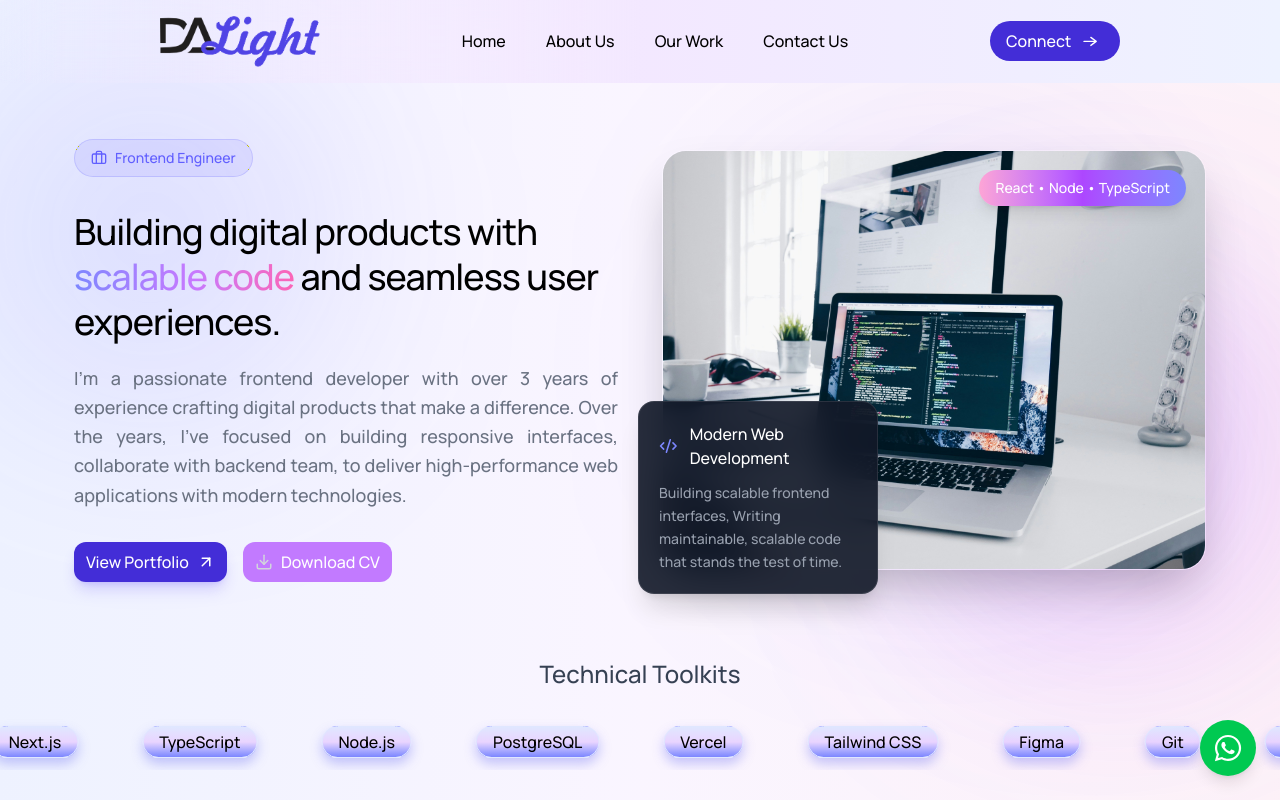
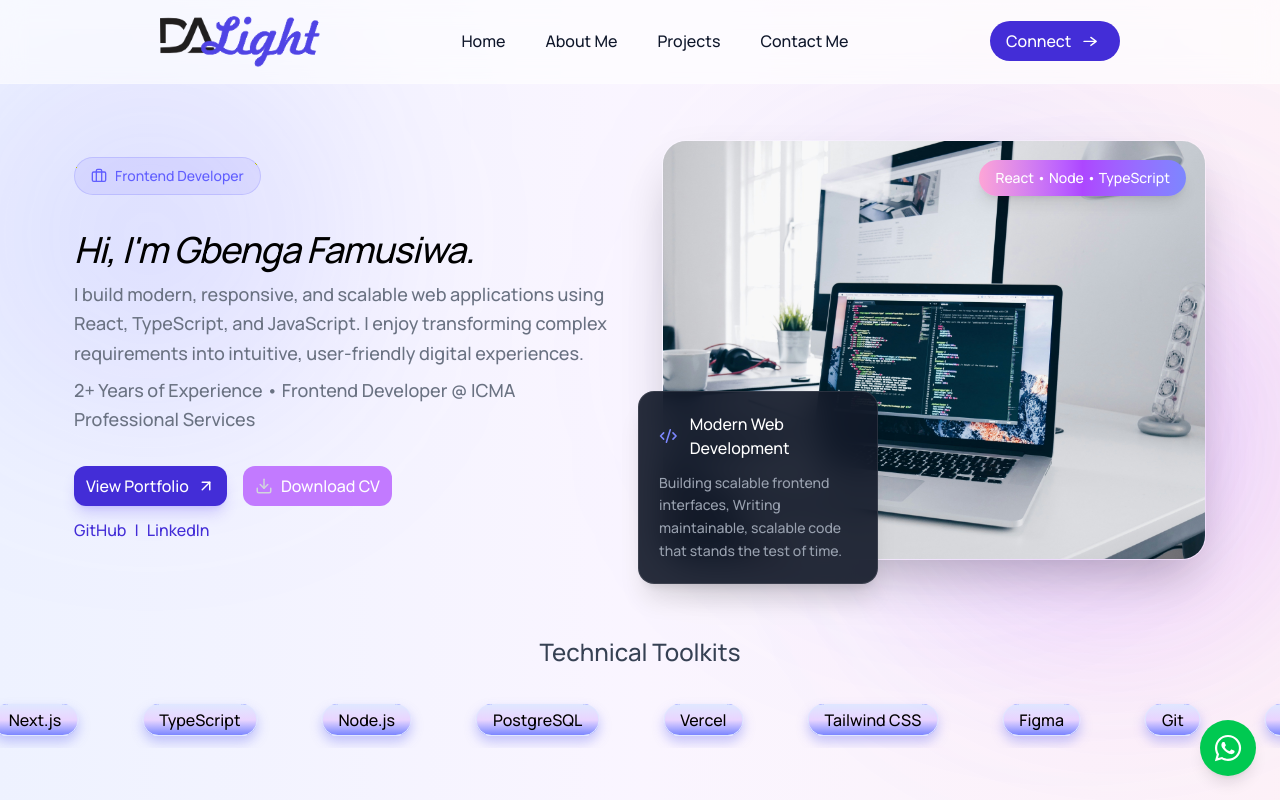
Before and after one commit to Famusiwa/Portfolio, a React (Vite) app: page / in a window 1280 px wide. Shown: the top 800 px of the page. Built offline with nearby package versions, Linux system fonts and the light colour scheme.

Commit message:
page modifications

```diff
--- a/src/OurWorkCard.tsx
+++ b/src/OurWorkCard.tsx
@@ -1,4 +1,4 @@
-import { ArrowUpRight, ExternalLink, Github } from "lucide-react";
+import { ArrowUpRight, ExternalLink } from "lucide-react";
 import { type Work } from "./data/ServicesData";
 // import { motion } from "motion/react";
 
@@ -10,22 +10,6 @@ interface WorkCardProps {
 
 const OurWorkCard: React.FC<WorkCardProps> = ({ work, id }) => {
   return (
-    // <motion.div
-    //   initial={{ opacity: 0, y: 30 }}
-    //   whileInView={{ opacity: 1, y: 0 }}
-    //   transition={{ duration: 0.5, delay: id * 0.2 }}
-    //   viewport={{ once: true }}
-    //   key={id}
-    //   className="hover:scale-102 duration-500 transition-all cursor-pointer items-center"
-    // >
-    //   <a href={work.link} target="_blank" rel="noopener noreferrer">
-    //     <img src={work.image} alt="image" className="w-full rounded-xl" />
-    //     <div className="text-center">
-    //       <h3 className="mt-3 mb-2 text-lg font-semibold">{work.title}</h3>
-    //       <p className="text-sm opacity-60 ">{work.description}</p>
-    //     </div>
-    //   </a>
-    // </motion.div>
     <div
       key={id}
       className="group relative overflow-hidden rounded-xl border border-white/10 bg-purple-50 backdrop-blur-xl transition-all duration-500 hover:-translate-y-2 hover:border-indigo-500/40"
@@ -91,14 +75,6 @@ const OurWorkCard: React.FC<WorkCardProps> = ({ work, id }) => {
             Live Preview
             <ExternalLink size={16} />
           </a>
-
-          <a
-            href={work.github}
-            className="inline-flex items-center gap-2 rounded-xl border border-white/10 bg-purple-400 px-3 py-1 text-sm font-medium text-white transition hover:border-indigo-500/40 hover:bg-indigo-500"
-          >
-            GitHub
-            <Github size={16} />
-          </a>
         </div>
       </div>
     </div>
--- a/src/components/Footer.tsx
+++ b/src/components/Footer.tsx
@@ -13,8 +13,7 @@ const Footer: React.FC = () => {
       whileInView={{ opacity: 1, y: 0 }}
       transition={{ duration: 0.8 }}
       viewport={{ once: true }}
-      className=" bg-linear-to-l
-    from-indigo-50 via-purple-100 to-pink-50; dark:bg-gray-900 pt-10 sm:pt-10 mt-20 sm:mt-40 px-4
+      className=" bg-white/60 backdrop-blur-md border-t border-white/20 dark:bg-gray-900 pt-10 sm:pt-10 mt-20 sm:mt-40 px-4
     sm:px-10 lg:px-24 xl:px-24"
     >
       <div className="flex justify-between lg:items-center max-lg:flex-col gap-10">
--- a/src/components/Hero.tsx
+++ b/src/components/Hero.tsx
@@ -70,7 +70,7 @@ const Hero: React.FC = () => {
   //   </div>
   // );
 
-  const startYear = 2023;
+  const startYear = 2024;
   const years = new Date().getFullYear() - startYear;
 
   <p>{years} years</p>;
@@ -93,26 +93,33 @@ const Hero: React.FC = () => {
           {/* Role Badge */}
           <div className="inline-flex items-center gap-2 px-4 py-2 rounded-full border border-indigo-500/20 bg-indigo-500/10 text-indigo-500 text-sm font-medium">
             <Briefcase size={16} />
-            <span>Frontend Engineer</span>
+            <span>Frontend Developer</span>
           </div>
 
           {/* Heading */}
-          <div className="space-y-5">
+          <div className="space-y-2">
             <h3 className="text-3xl md:text-4xl font-extrabold text-black leading-tight tracking-tight">
-              Building digital products with{" "}
-              <span className="bg-linear-to-r from-indigo-400 via-purple-400 to-pink-400 bg-clip-text text-transparent">
-                scalable code
+              <span className="italic">Hi, I'm Gbenga Famusiwa.</span>
+              {/* <span className="bg-linear-to-r from-indigo-400 via-purple-400 to-pink-400 bg-clip-text text-transparent">
+                Famusiwa Gbenga
               </span>{" "}
-              and seamless user experiences.
+              Dalight */}
             </h3>
 
             {/* Career Summary */}
-            <p className="text-gray-500 text-lg leading-relaxed max-w-xl text-justify">
-              I'm a passionate frontend developer with over {years} years of
+            <p className="text-gray-500 text-lg leading-relaxed max-w-xl">
+              I build modern, responsive, and scalable web applications using
+              React, TypeScript, and JavaScript. I enjoy transforming complex
+              requirements into intuitive, user-friendly digital experiences.
+              {/* I'm a passionate frontend developer with over {years} years of
               experience crafting digital products that make a difference. Over
               the years, I’ve focused on building responsive interfaces,
               collaborate with backend team, to deliver high-performance web
-              applications with modern technologies.
+              applications with modern technologies. */}
+            </p>
+            <p className="text-gray-500 text-lg leading-relaxed max-w-xl">
+              {years}+ Years of Experience • Frontend Developer @ ICMA
+              Professional Services
             </p>
           </div>
 
@@ -147,6 +154,19 @@ const Hero: React.FC = () => {
               <span>Download CV</span>
             </a>
           </motion.div>
+          <div className="flex text-indigo-700 gap-2 -mt-5">
+            <a href="https://github.com/famusiwa" target="blank">
+              GitHub
+            </a>
+            |{" "}
+            <a
+              href="https://www.linkedin.com/in/gbenga-famusiwa-7a5925194/"
+              target="blank"
+            >
+              {" "}
+              LinkedIn
+            </a>
+          </div>
         </motion.div>
         {/* RIGHT SIDE */}
         <div className="relative flex items-center justify-center">
--- a/src/components/Navbar.tsx
+++ b/src/components/Navbar.tsx
@@ -12,10 +12,10 @@ type NavProp = {
 const Navbar: React.FC<NavProp> = ({ theme }) => {
   const navLinks = [
     { label: "Home", to: "#hero" },
-    { label: "About Us", to: "#about-us" },
+    { label: "About Me", to: "#about-us" },
     // { label: "Services", to: "#services" },
-    { label: "Our Work", to: "#our-work" },
-    { label: "Contact Us", to: "#contact-us" },
+    { label: "Projects", to: "#our-work" },
+    { label: "Contact Me", to: "#contact-us" },
   ];
   const [sidebarOpen, setSidebarOpen] = useState<boolean>(false);
   return (
@@ -24,8 +24,8 @@ const Navbar: React.FC<NavProp> = ({ theme }) => {
       animate={{ opacity: 1, y: 0 }}
       transition={{ duration: 0.6, ease: "easeOut" }}
       className=" dark flex justify-between items-center px-4 sm:px-12 lg:px-24 xl:px-40 py-4
-    sticky top-0 z-20 backdrop-blur-xl font-medium bg-linear-to-l
-    from-indigo-50 via-purple-100 to-pink-50; dark:bg-gray-900/70 "
+    sticky top-0 z-20 font-medium bg-white/60 backdrop-blur-md border-b border-white/20
+    dark:bg-gray-900/70 "
     >
       <img
         src={theme === "dark" ? assets.logo_dark : assets.dalight}
@@ -36,7 +36,7 @@ const Navbar: React.FC<NavProp> = ({ theme }) => {
           <a
             key={index}
             href={link.to}
-            className="hover:border-b transition-all"
+            className="text-slate-900 hover:border-b hover:text-indigo-600 transition-all"
           >
             {link.label}
           </a>
--- a/src/data/ServicesData.ts
+++ b/src/data/ServicesData.ts
@@ -14,7 +14,7 @@ export interface Work {
     image: string
     link:string
     tech: string[]
-    github:string
+
 }
 
 export const serviceData: Service[]= [
@@ -51,7 +51,7 @@ export const workData: Work[]= [
             image: assets.githubfinder,
             link: "https://git-hub-finder-beta-gold.vercel.app/",
             tech: ["React", "Tailwind", "TypeScript"],
-            github: "#",
+
         },
         {
             id: 2,
@@ -59,8 +59,8 @@ export const workData: Work[]= [
             description: "We turn your vision of home into a reality, delivering results that move you.",
             image: assets.fortune_real_estate,
             link: "https://fortune-housing.vercel.app/",
-             tech: ["React", "Tailwind", "Firebase", "TypeScript"],
-            github: "#",
+            tech: ["React", "Tailwind", "Firebase", "TypeScript"],
+
         },
         {
             id: 3,
@@ -69,7 +69,7 @@ export const workData: Work[]= [
             image: assets.revenuePayment,
             link: "https://payment.icmaservices.com/",
             tech: ["React","TypeScript", "Tailwind", "ASP.Net(C#)"],
-            github: "#",
+
         },
 
 
```
